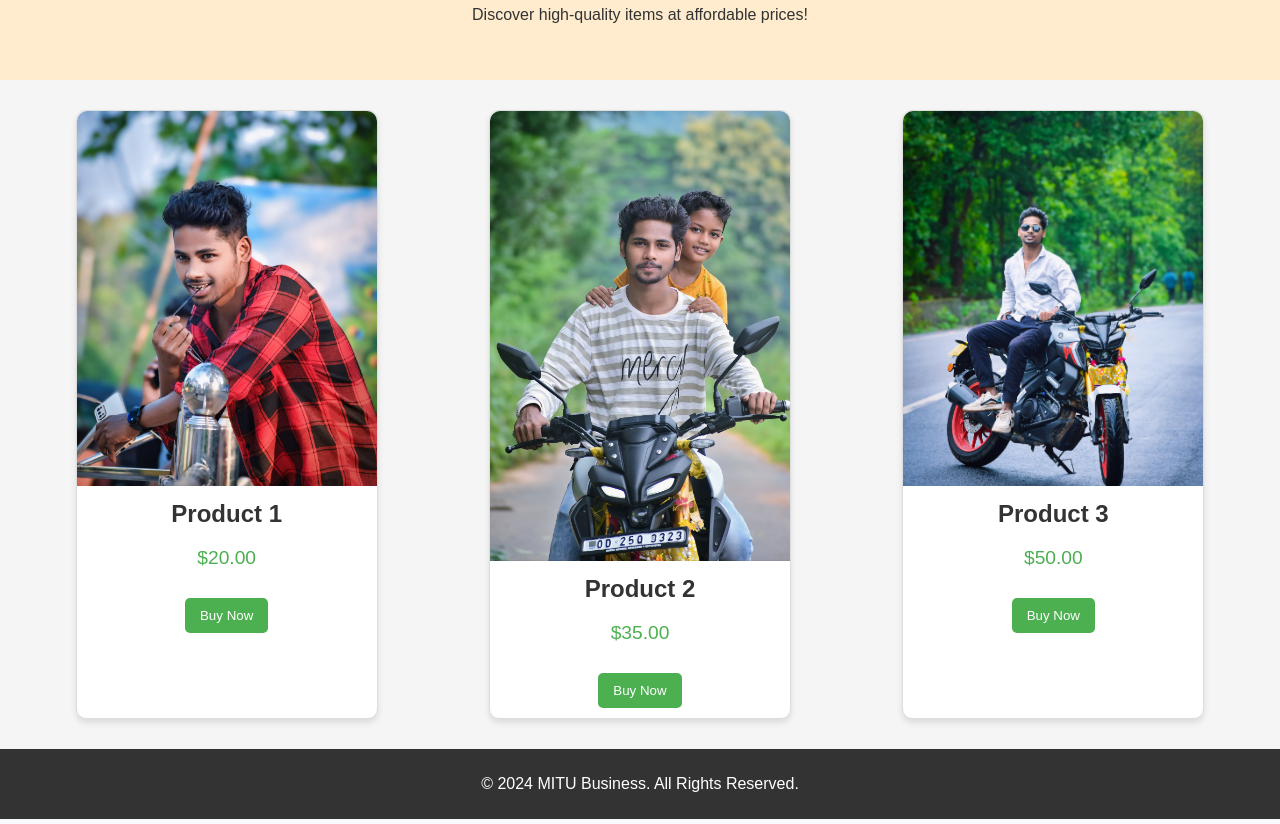
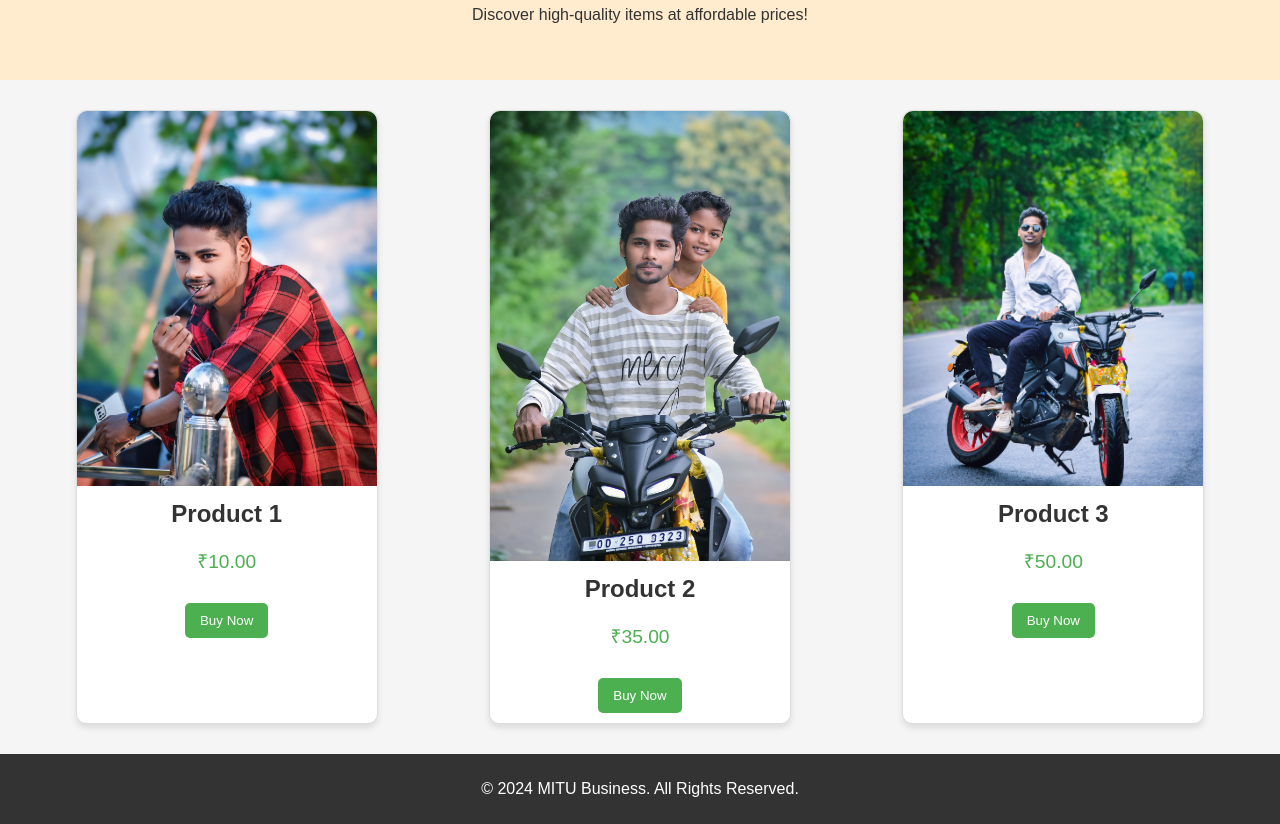
Before and after one commit to Anupriya-2008/Test-site, a plain HTML site: page index.html in a window 1280 px wide. Shown: the part 263-1087 px from the top of the page. Drawn offline with Linux system fonts and the light colour scheme.

Commit message:
Update index.html
Price update

```diff
--- a/index.html
+++ b/index.html
@@ -21,19 +21,19 @@
             <div class="product-card">
                 <img src="item1.jpg" alt="Product 1">
                 <h3>Product 1</h3>
-                <p class="price">$20.00</p>
+                <p class="price">₹10.00</p>
                 <button>Buy Now</button>
             </div>
             <div class="product-card">
                 <img src="item2.jpg" alt="Product 2">
                 <h3>Product 2</h3>
-                <p class="price">$35.00</p>
+                <p class="price">₹35.00</p>
                 <button>Buy Now</button>
             </div>
             <div class="product-card">
                 <img src="item3.jpg" alt="Product 3">
                 <h3>Product 3</h3>
-                <p class="price">$50.00</p>
+                <p class="price">₹50.00</p>
                 <button>Buy Now</button>
             </div>
         </section>
```
